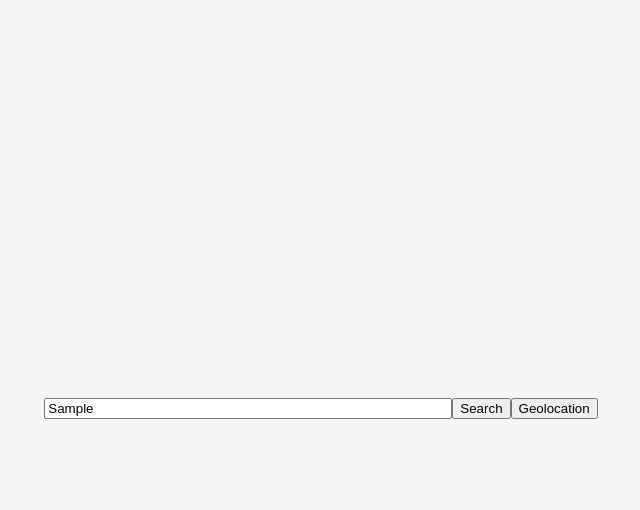
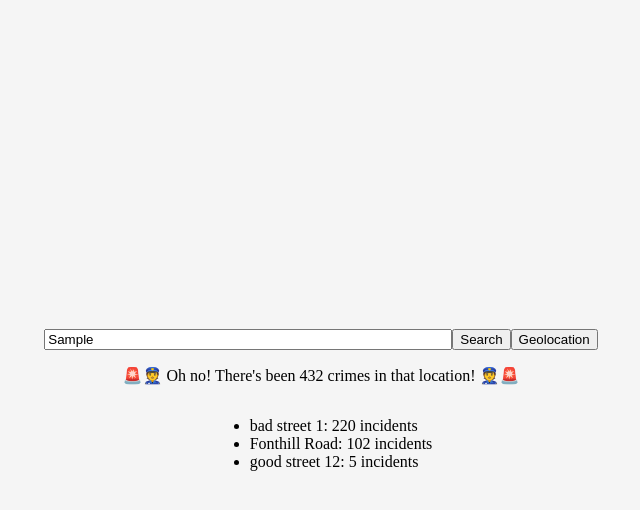
Before and after one commit to fac-14/DAAMwk5, a website: page public/index.html in a window 1280 px wide. Both pictures are taken after typing "Sample" into the empty fields and a click on the button "Search". Shown: the whole page, without its empty margins (319-959 px from the left). Drawn offline with Linux system fonts and the light colour scheme; no server answers.

Commit message:
Continue dom object display

```diff
--- a/public/assets/dom.js
+++ b/public/assets/dom.js
@@ -2,6 +2,21 @@ const geoLoc = document.querySelector('.geoButton');
 const postcodeLoc = document.querySelector('.postcodeButton');
 const input = document.querySelector('#input_postcode');
 const display = document.querySelector('#display');
+
+function incidentReport(testObj) {
+  const p = document.createElement('p');
+  const totalCount = Object.values(testObj.crimes).reduce((a, b) => a + b);
+  p.textContent = `🚨👮 Oh no! There's been ${totalCount} crimes in that location! 👮🚨`;
+  display.appendChild(p);
+  const ul = document.createElement('ul');
+  const streetNames = Object.keys(testObj.streets);
+  streetNames.map((street) => {
+    const li = document.createElement('li');
+    li.textContent += `${street}: ${testObj.streets[street]} incidents`;
+    ul.appendChild(li);
+  });
+  display.appendChild(ul);
+}
 
 const testObj = {
   crimes: {
@@ -27,12 +42,7 @@ geoLoc.addEventListener('click', (event) => {
       console.log(geolocationData);
     });
     // TODO - put back in XHR for when it works
-
-    const p = document.createElement('p');
-    const totalCount = Object.values(testObj.crimes).reduce((a, b) => a + b);
-    p.textContent = `Oh no! There's been ${totalCount} crimes in that location!`;
-    display.appendChild(p);
-    console.log(Object.keys(testObj.streets));
+    incidentReport(geolocationData);
   });
 });
 
@@ -46,4 +56,5 @@ postcodeLoc.addEventListener('click', (event) => {
     // ADD POSTCODE FORMATTING/DISPLAY CODE HERE :D
     console.log(postcodeData);
   });
+  incidentReport(testObj);
 });
--- a/public/assets/style.css
+++ b/public/assets/style.css
@@ -1,6 +1,7 @@
 body {
     background-color: whitesmoke;
     display: flex;
+    flex-direction: column;
     justify-content: center;
     align-items: center;
     height: 100vh;
@@ -17,3 +18,10 @@ form {
 form input {
     min-width: 400px;
 }
+
+#display {
+    display: flex;
+    align-items: center;
+    justify-content: center;
+    flex-direction: column;
+}
--- a/public/index.html
+++ b/public/index.html
@@ -10,12 +10,12 @@
 </head>
 
 <body>
-    <div id="display"></div>
     <form>
         <input type="text" id="input_postcode" name="postcode">
         <button class="postcodeButton">Search</button>
         <button class="geoButton">Geolocation</button>
     </form>
+    <div id="display"></div>
     <script src="assets/logic.js"></script>
     <script src="assets/dom.js"></script>
 </body>
```
